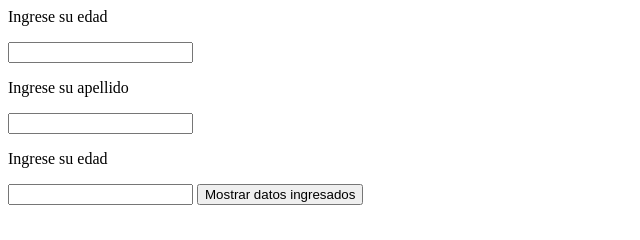
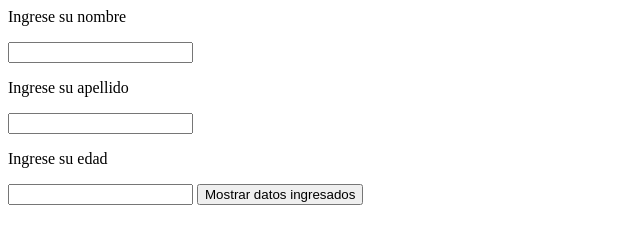
Before and after one commit to SantiagoMatrero/santiagomatrero, a plain HTML site: page Taller/trabajo19demarzo.html in a window 1280 px wide. Shown: the full height of the page, 0-640 px from the left. Drawn offline with Linux system fonts and the light colour scheme.

Commit message:
Arreglos (habia puesto edad en vez de nombre)

```diff
--- a/Taller/trabajo19demarzo.html
+++ b/Taller/trabajo19demarzo.html
@@ -2,7 +2,7 @@
 
     <body>
 
-        <p> Ingrese su edad </p>
+        <p> Ingrese su nombre </p>
         <input type="text" id="nombre">
 
         <p> Ingrese su apellido</p>
```
